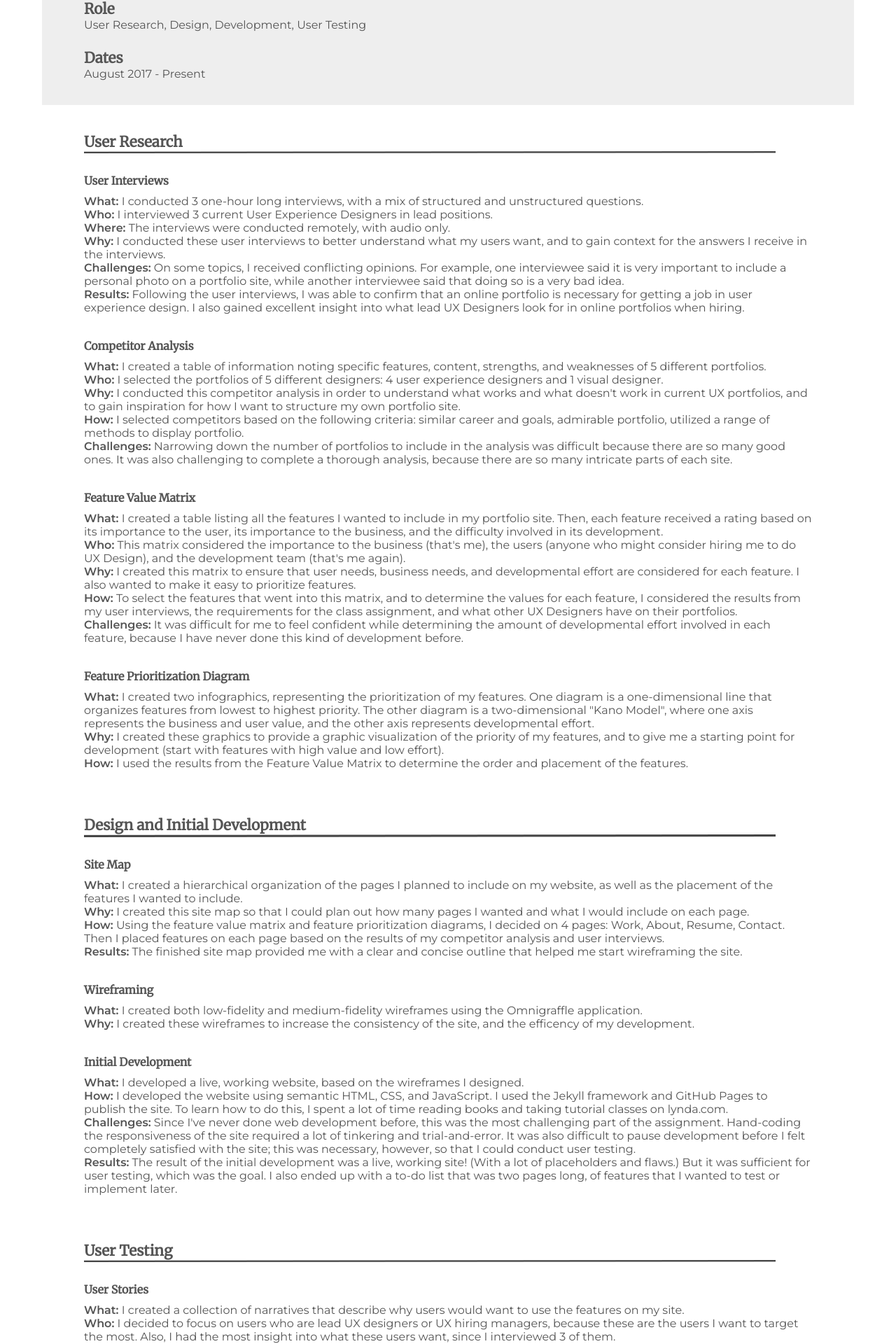
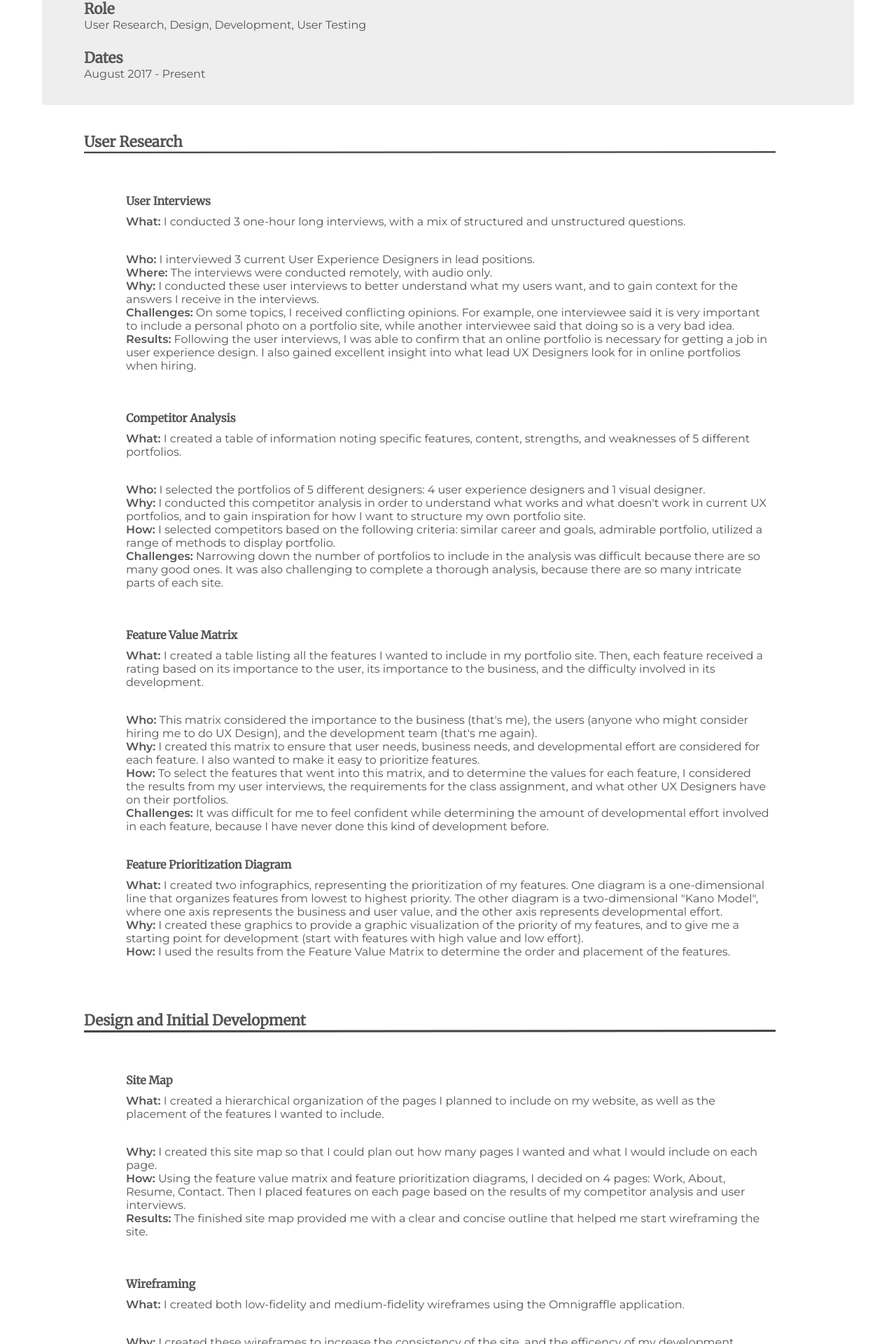
Before and after one commit to emeriwether/emeriwether.github.io, a Jekyll site: the page built from project1.html, in a window 1280 px wide. Shown: the part 613-2533 px from the top of the page at 70% size. Built offline with Jekyll 4.4.1, drawn with Linux system fonts in a browser that asks for light colours.

Commit message:
add additional structure to proj 1 description html (fingers crossed nothing broke)

```diff
--- a/css/styles.css
+++ b/css/styles.css
@@ -97,7 +97,7 @@
 
 /*ABOUT ME*/
 section.main { background-color: #ddd; padding-bottom: 30px; }
-section.main article div { float: left; text-align: left; margin-left: 25px; margin-top: 25px;}
+section.main article div { float: left; text-align: left; margin-left: 25px; margin-top: 25px; }
 section.main article div:nth-child(1) { width: 30%; }
 section.main article div:nth-child(2) { width: 60%; }
 section.main article div p { padding-top: 65px; font-size: 1.2em; }
--- a/project1.html
+++ b/project1.html
@@ -20,11 +20,15 @@
         <h3>User Research</h3>
         <img src="/img/underline.png" class="underline">
 
+        <section class="userInterviews">
+            <div class="titleThumbnail">
                 <img src="">
                 <h4>User Interviews</h4>
-        <p><span>What:</span> I conducted 3 one-hour long interviews, with a mix of structured and unstructured questions.
+                <p><span>What:</span> I conducted 3 one-hour long interviews, with a mix of structured and unstructured questions.</p>
+            </div>
 
-        <br><span>Who:</span> I interviewed 3 current User Experience Designers in lead positions.
+            <div class="description">
+                <p><br><span>Who:</span> I interviewed 3 current User Experience Designers in lead positions.
 
                 <br><span>Where:</span> The interviews were conducted remotely, with audio only.
 
@@ -35,27 +39,38 @@
                 <br><span>Results:</span> Following the user interviews, I was able to confirm that an online portfolio is necessary for getting a job in user experience design. I also gained excellent insight into what lead UX Designers look for in online portfolios when hiring.
                 </p>
                 <a href=""></a>
+            </div>
+        </section>
 
+        <section class="competitorAnalysis">
+            <div class="titleThumbnail">
                 <img src="">
                 <h4>Competitor Analysis</h4>
-        <p><span>What:</span> I created a table of information noting specific features, content, strengths, and weaknesses of 5 different portfolios.
+                <p><span>What:</span> I created a table of information noting specific features, content, strengths, and weaknesses of 5 different portfolios.</p>
+            </div>
 
-        <br><span>Who:</span> I selected the portfolios of 5 different designers: 4 user experience designers and 1 visual designer.
+            <div class="description">
+            <p><br><span>Who:</span> I selected the portfolios of 5 different designers: 4 user experience designers and 1 visual designer.
 
             <br><span>Why:</span> I conducted this competitor analysis in order to understand what works and what doesn't work in current UX portfolios, and to gain inspiration for how I want to structure my own portfolio site.
 
             <br><span>How:</span> I selected competitors based on the following criteria: similar career and goals, admirable portfolio, utilized a range of methods to display portfolio.
 
             <br><span>Challenges:</span> Narrowing down the number of portfolios to include in the analysis was difficult because there are so many good ones. It was also challenging to complete a thorough analysis, because there are so many intricate parts of each site.
-
             </p>
             <a href=""></a>
+            </div>
+        </section>
 
+        <section class="featureValueMatrix">
+            <div class="titleThumbnail">
                 <img src="">
                 <h4>Feature Value Matrix</h4>
-        <p><span>What:</span> I created a table listing all the features I wanted to include in my portfolio site. Then, each feature received a rating based on its importance to the user, its importance to the business, and the difficulty involved in its development.
+                <p><span>What:</span> I created a table listing all the features I wanted to include in my portfolio site. Then, each feature received a rating based on its importance to the user, its importance to the business, and the difficulty involved in its development.</p>
+            </div>
 
-        <br><span>Who:</span> This matrix considered the importance to the business (that's me), the users (anyone who might consider hiring me to do UX Design), and the development team (that's me again).
+            <div class="description">
+                <p><br><span>Who:</span> This matrix considered the importance to the business (that's me), the users (anyone who might consider hiring me to do UX Design), and the development team (that's me again).
 
                 <br><span>Why:</span> I created this matrix to ensure that user needs, business needs, and developmental effort are considered for each feature. I also wanted to make it easy to prioritize features.
 
@@ -74,69 +89,98 @@
                 <br><span>How:</span> I used the results from the Feature Value Matrix to determine the order and placement of the features.
                 </p>
                 <a href=""></a>
+            </div>
+        </section>
     </section>
 
     <section class="designDevelopment">
         <h3>Design and Initial Development</h3>
         <img src="/img/underline.png" class="underline">
 
+        <section class="siteMap">
+            <div class="titleThumbnail">
                 <img src="">
                 <h4>Site Map</h4>
-        <p><span>What:</span> I created a hierarchical organization of the pages I planned to include on my website, as well as the placement of the features I wanted to include.
+                <p><span>What:</span> I created a hierarchical organization of the pages I planned to include on my website, as well as the placement of the features I wanted to include.</p>
+            </div>
 
-        <br><span>Why:</span> I created this site map so that I could plan out how many pages I wanted and what I would include on each page.
+            <div class="description">
+                <p><br><span>Why:</span> I created this site map so that I could plan out how many pages I wanted and what I would include on each page.
 
                 <br><span>How:</span> Using the feature value matrix and feature prioritization diagrams, I decided on 4 pages: Work, About, Resume, Contact. Then I placed features on each page based on the results of my competitor analysis and user interviews.
 
                 <br><span>Results:</span> The finished site map provided me with a clear and concise outline that helped me start wireframing the site.
                 </p>
                 <a href=""></a>
+            </div>
+        </section>
 
+        <section class="wireframing">
+            <div class="titleThumbnail">
                 <img src="">
                 <h4>Wireframing</h4>
-        <p><span>What:</span> I created both low-fidelity and medium-fidelity wireframes using the Omnigraffle application.
+                <p><span>What:</span> I created both low-fidelity and medium-fidelity wireframes using the Omnigraffle application.</p>
+            </div>
 
-        <br><span>Why:</span> I created these wireframes to increase the consistency of the site, and the efficency of my development.
+            <div class="description">
+                <p><br><span>Why:</span> I created these wireframes to increase the consistency of the site, and the efficency of my development.
                 </p>
                 <a href=""></a>
+            </div>
+        </section>
 
+        <section ="initialDevelopment">
+            <div class="titleThumbnail">
                 <img src="">
                 <h4>Initial Development</h4>
-        <p><span>What:</span> I developed a live, working website, based on the wireframes I designed.
+                <p><span>What:</span> I developed a live, working website, based on the wireframes I designed.</p>
+            </div>
 
-        <br><span>How:</span> I developed the website using semantic HTML, CSS, and JavaScript. I used the Jekyll framework and GitHub Pages to publish the site. To learn how to do this, I spent a lot of time reading books and taking tutorial classes on lynda.com.
+            <div class="description">
+                <p><br><span>How:</span> I developed the website using semantic HTML, CSS, and JavaScript. I used the Jekyll framework and GitHub Pages to publish the site. To learn how to do this, I spent a lot of time reading books and taking tutorial classes on lynda.com.
 
                 <br><span>Challenges:</span> Since I've never done web development before, this was the most challenging part of the assignment. Hand-coding the responsiveness of the site required a lot of tinkering and trial-and-error. It was also difficult to pause development before I felt completely satisfied with the site; this was necessary, however, so that I could conduct user testing.
 
                 <br><span>Results:</span> The result of the initial development was a live, working site! (With a lot of placeholders and flaws.) But it was sufficient for user testing, which was the goal. I also ended up with a to-do list that was two pages long, of features that I wanted to test or implement later.
                 </p>
                 <a href=""></a>
+            </div>
+        </section>
     </section>
 
     <section class="UserTesting">
         <h3>User Testing</h3>
         <img src="/img/underline.png" class="underline">
 
+        <section class="userStories">
+            <div class="titleThumbnail">
                 <img src="">
                 <h4>User Stories</h4>
-        <p><span>What:</span> I created a collection of narratives that describe why users would want to use the features on my site.
+                <p><span>What:</span> I created a collection of narratives that describe why users would want to use the features on my site.</p>
+            </div>
 
-        <br><span>Who:</span> I decided to focus on users who are lead UX designers or UX hiring managers, because these are the users I want to target the most. Also, I had the most insight into what these users want, since I interviewed 3 of them.
+            <div class="description">
+                <p><br><span>Who:</span> I decided to focus on users who are lead UX designers or UX hiring managers, because these are the users I want to target the most. Also, I had the most insight into what these users want, since I interviewed 3 of them.
 
                 <br><span>Why:</span> I created this list of user stories to help me stay user-focused, and to prevent scope creep. The user stories also helped guide the user testing that I conducted.
 
                 <br><span>How:</span> I created the user stories by listing the main features on each page, and then breaking down each feature into individual tasks. Then, using the results from my user interviews, I considered why users would want to complete each task. I also used my own intuition and experience to determine why users would want to complete tasks.
 
                 <br><span>Challenges:</span> It was difficult to place myself in the position of a UX Hiring manager, since I have never actually been in that role. I do worry that I have made some assumptions that would not align with the real users' goals. However, I tried my best to consult the results of my user interviews.
-
                 </p>
                 <a href=""></a>
+            </div>
+        </section>
 
+        <section class="cognitiveWalkthroughs">
+            <div class="titleThumbnail">
                 <img src="">
                 <h4>Cognitive Walkthroughs</h4>
-        <p><span>What:</span> I conducted 3 half-hour cognitive walkthroughs. Participants were given tasks to complete, and asked to think outloud.
+                <p><span>What:</span> I conducted 3 half-hour cognitive walkthroughs. Participants were given tasks to complete, and asked to think outloud.</p>
+            </div>
 
-        <br><span>Who:</span> The 3 participants that took the tests had varying backgrounds, although all 3 have been in management positions that included hiring new staff. I interviewed 1 UX Designer, 1 Production Assistant, and 1 Software Engineer.
+            <div class="description">
+                <p><br><span>Who:</span> The 3 participants that took the tests had varying backgrounds, although all 3 have been in management positions that included hiring new staff. I interviewed 1 UX Designer, 1 Production Assistant, and 1 Software Engineer.
 
                 <br><span>Where:</span> The first test was done remotely (with screen share technology), and the other two were conducted in person.
 
@@ -149,12 +193,18 @@
                 <br><span>Results:</span> After the three walkthroughs, I had uncovered several large usability errors, as well as several areas where improved usabilty would increase the efficiency of my goals for the site.
                 </p>
                 <a href=""></a>
+            </div>
+        </section>
 
+        <section class="userTests">
+            <div class="titleThumbnail">
                 <img src="">
                 <h4>User Tests</h4>
-        <p><span>What:</span> I created 5 tests: Test 1 was a short answer test that asked participants to name 3 adjectives that described the "About" page. Test 2 was an A/B test that asked participants to select whether they preferred the project gallery page to be titled "Work" or "Portfolio". Tests 3 and 4 were 5-second tests, which asked users to find the skills listed on the "About" page, and to determine the purpose of the "Work" page. Finally, Test 5 was a click test, asking users to click on where they would go to get ahold of me on the "Contact" page.
+                <p><span>What:</span> I created 5 tests: Test 1 was a short answer test that asked participants to name 3 adjectives that described the "About" page. Test 2 was an A/B test that asked participants to select whether they preferred the project gallery page to be titled "Work" or "Portfolio". Tests 3 and 4 were 5-second tests, which asked users to find the skills listed on the "About" page, and to determine the purpose of the "Work" page. Finally, Test 5 was a click test, asking users to click on where they would go to get ahold of me on the "Contact" page.</p>
+            </div>
 
-        <br><span>Who:</span> I recruited participants myself from a pool of family and friends. About half of the participants were already familiar with the site. The participants had a wide range of careers and technical experience.
+            <div class="description">
+                <p><br><span>Who:</span> I recruited participants myself from a pool of family and friends. About half of the participants were already familiar with the site. The participants had a wide range of careers and technical experience.
 
                 <br><span>Where:</span> I created my tests on usabilityhub.com, and then emailed or messaged participants with the links to each test.
 
@@ -174,6 +224,8 @@
                 <br>Test 5: It is not easy for people to find how to contact me on the "Contact" page. 3 out of 5 people clicked in the wrong place.
                 <br><a href="https://usabilityhub.com/tests/6e2dcad6afe8/results/95cc9528cd88">View the results of Test 5.</a>
                 </p>
+            </div>
+        </section>
     </section>
 
     <h3>Summary of Findings</h3>
```
Lines whose indentation alone changed are shown as unchanged.
